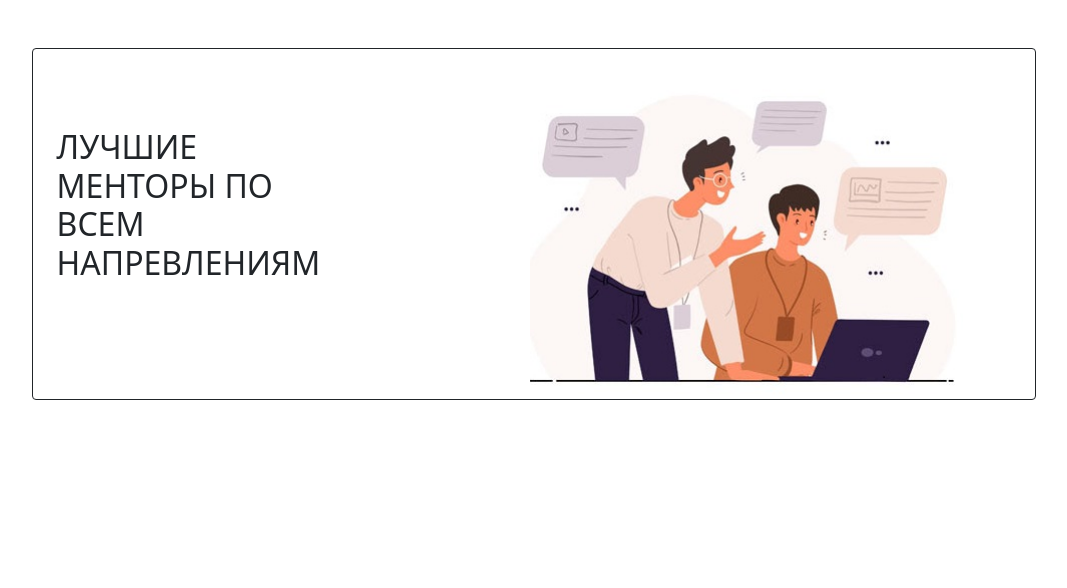
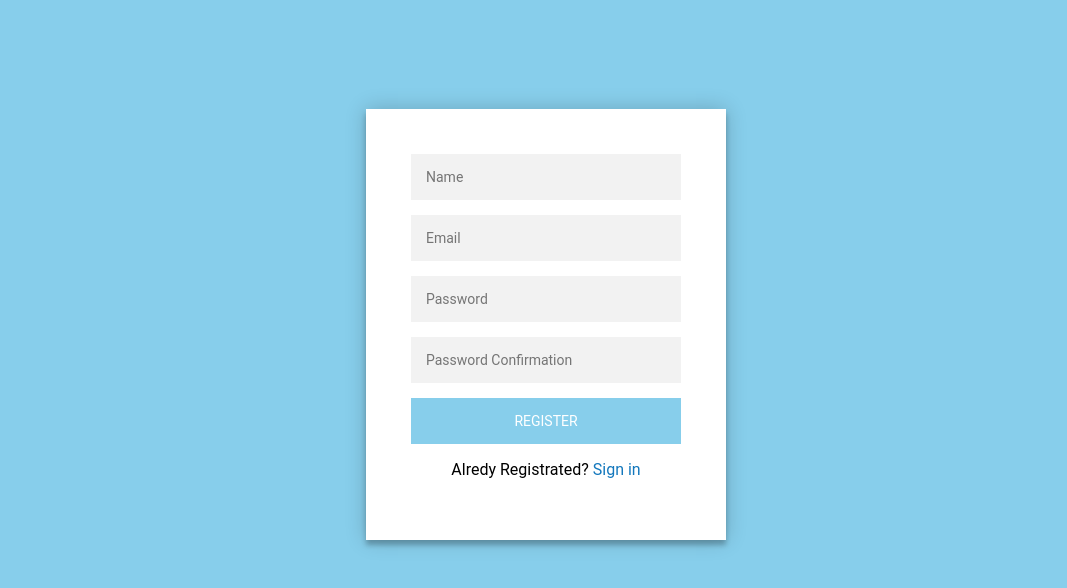
Before and after one commit to Fortitude42/QYZYQ, a React (Create React App) app: page / in a window 1280 px wide. Shown: the top 588 px of the page, without its empty margins (94-1161 px from the left). Built offline with nearby package versions, Linux system fonts and the light colour scheme.

Commit message:
Login/Register pages without backend

```diff
--- a/package.json
+++ b/package.json
@@ -8,6 +8,7 @@
     "@testing-library/user-event": "^13.5.0",
     "bootstrap": "^5.1.3",
     "react": "^18.0.0",
+    "react-bootstrap": "^2.3.0",
     "react-dom": "^18.0.0",
     "react-router-dom": "^6.3.0",
     "react-scripts": "5.0.1",
--- a/src/components/App/App.js
+++ b/src/components/App/App.js
@@ -9,7 +9,7 @@ function App() {
     	<div className="image pt-5 pe-4 d-flex justify-content-center">
 				<div className="border w-80 border-1 d-flex ps-4 pt-4 relative rounded border-dark">
 					<div className="w-30 center-y">
-						<h2>ЛУЧШИЕ МЕНТОРЫ ПО ВСЕМ НАПРЕВЛЕНИЯМ</h2>
+						<h2>ЛУЧШИЕ МЕНТОРЫ ПО ВСЕМ НАПwРЕВЛЕНИЯМ</h2>
 					</div>
 					<div className="justify-content-end w-100 d-flex pe-4">
 					<img className="me-4" src=	"/img/image.png" />
--- /dev/null
+++ b/src/components/Pages/Login/Login.css
@@ -0,0 +1,66 @@
+.login-page {
+  width: 360px;
+  padding: 8% 0 0;
+  margin: auto;
+}
+.form {
+  position: relative;
+  z-index: 1;
+  background: #FFFFFF;
+  max-width: 360px;
+  margin: 0 auto 100px;
+  padding: 45px;
+  text-align: center;
+  box-shadow: 0 0 20px 0 rgba(0, 0, 0, 0.2), 0 5px 5px 0 rgba(0, 0, 0, 0.24);
+}
+.form input {
+  font-family: "Roboto", sans-serif;
+  outline: 0;
+  background: #f2f2f2;
+  width: 100%;
+  border: 0;
+  margin: 0 0 15px;
+  padding: 15px;
+  box-sizing: border-box;
+  font-size: 14px;
+}
+.form button {
+  font-family: "Roboto", sans-serif;
+  text-transform: uppercase;
+  outline: 0;
+  background:skyblue;
+  width: 100%;
+  border: 0;
+  padding: 15px;
+  color: #FFFFFF;
+  font-size: 14px;
+  -webkit-transition: all 0.3 ease;
+  transition: all 0.3 ease;
+  cursor: pointer;
+}
+.form button:hover,.form button:active,.form button:focus {
+  background:rgb(79, 158, 189);
+}
+
+.form .message a {
+  color: rgb(20, 120, 189);
+  text-decoration: none;
+}
+
+.failedLog {
+    color: red;
+    font-size: large;
+}
+.container {
+  position: relative;
+  z-index: 1;
+  max-width: 300px;
+  margin: 0 auto;
+}
+body {
+
+  background:skyblue;
+  font-family: "Roboto", sans-serif;
+  -webkit-font-smoothing: antialiased;
+  -moz-osx-font-smoothing: grayscale;
+}
--- /dev/null
+++ b/src/components/Pages/Register/Register.css
@@ -0,0 +1,66 @@
+.login-page {
+    width: 360px;
+    padding: 8% 0 0;
+    margin: auto;
+  }
+  .form {
+    position: relative;
+    z-index: 1;
+    background: #FFFFFF;
+    max-width: 360px;
+    margin: 0 auto 100px;
+    padding: 45px;
+    text-align: center;
+    box-shadow: 0 0 20px 0 rgba(0, 0, 0, 0.2), 0 5px 5px 0 rgba(0, 0, 0, 0.24);
+  }
+  .form input {
+    font-family: "Roboto", sans-serif;
+    outline: 0;
+    background: #f2f2f2;
+    width: 100%;
+    border: 0;
+    margin: 0 0 15px;
+    padding: 15px;
+    box-sizing: border-box;
+    font-size: 14px;
+  }
+  .form button {
+    font-family: "Roboto", sans-serif;
+    text-transform: uppercase;
+    outline: 0;
+    background:skyblue;
+    width: 100%;
+    border: 0;
+    padding: 15px;
+    color: #FFFFFF;
+    font-size: 14px;
+    -webkit-transition: all 0.3 ease;
+    transition: all 0.3 ease;
+    cursor: pointer;
+  }
+  .form button:hover,.form button:active,.form button:focus {
+    background:rgb(79, 158, 189);
+  }
+
+  .form .message a {
+    color: rgb(20, 120, 189);
+    text-decoration: none;
+  }
+
+  .failedReg {
+      color: red;
+      font-size: large;
+  }
+  .container {
+    position: relative;
+    z-index: 1;
+    max-width: 300px;
+    margin: 0 auto;
+  }
+  body {
+
+    background:skyblue;
+    font-family: "Roboto", sans-serif;
+    -webkit-font-smoothing: antialiased;
+    -moz-osx-font-smoothing: grayscale;
+  }
--- /dev/null
+++ b/src/components/Pages/Register/Register.js
@@ -0,0 +1,42 @@
+import React, { useState } from 'react';
+import './Register.css'
+
+
+function RegisterForm() {
+    const [password_confirmed, toConfirm] = useState(1);
+    const [detail, setDetail] = useState({
+        name: "",
+        email: "",
+        password: "",
+        password_confirm: "",
+    });
+
+    const submitHandler = e => {
+        e.preventDefault();
+        if(detail.password != detail.password_confirm)
+            toConfirm(0);
+    };
+
+    return (
+        <form className='login-form' onSubmit={submitHandler}>
+            <input type='text' placeholder='Name' onChange = {e => setDetail({...detail, name: e.target.value})} value={detail.name} />
+            <input type='email' placeholder='Email' onChange = {e => setDetail({...detail, email: e.target.value})} value={detail.email} />
+            <input type='password' placeholder='Password' onChange = {e => setDetail({...detail, password: e.target.value})} value={detail.password} />
+            <input type='password' placeholder='Password Confirmation' onChange = {e => setDetail({...detail, password_confirm: e.target.value})} value={detail.password_confirm} />
+            <button>Register</button>
+            {password_confirmed === 0 ? <p className='failedReg'> Passwords does not match </p> : null}
+            <p className='message'>Alredy Registrated? <a href='#'>Sign in</a></p>
+        </form>
+    );
+}
+
+function Register() {
+    return(
+        <div className='login-page'>
+            <div className='form'>
+                <RegisterForm />
+            </div>
+        </div>
+    );
+}
+export default Register
--- a/src/index.js
+++ b/src/index.js
@@ -1,6 +1,6 @@
 import React from 'react';
 import ReactDOM from 'react-dom';
-import App from './components/App/App';
+import Register from "./components/Pages/Register/Register";
 
-ReactDOM.render(  <App />,
+ReactDOM.render(  <Register />,
 document.getElementById('root'));
```
Also changed, not shown: src/components/Pages/Login/Login.js (added, +37 -0 lines).
